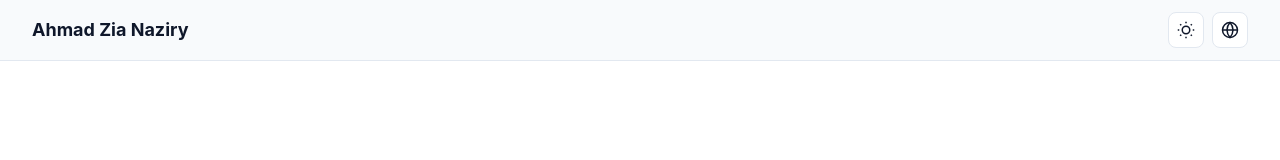
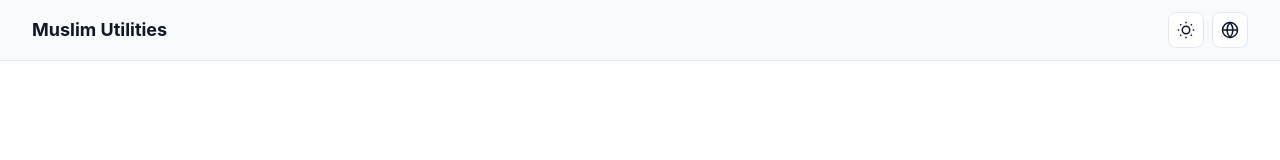
Before and after one commit to ZiaNaziry/portal, a Next.js app: page / in a window 1280 px wide. Shown: the top 160 px of the page. Built offline with nearby package versions, Linux system fonts and the light colour scheme.

Commit message:
Fix: header shows Muslim Utilities instead of name

```diff
--- a/app/page.tsx
+++ b/app/page.tsx
@@ -88,7 +88,7 @@ export default function Home() {
         dir="ltr"
       >
         <div className="font-bold text-lg" style={{ color: "var(--text-primary)" }}>
-          Ahmad Zia Naziry
+          Muslim Utilities
         </div>
         <div className="flex items-center gap-2">
           {/* Theme dropdown */}
```
